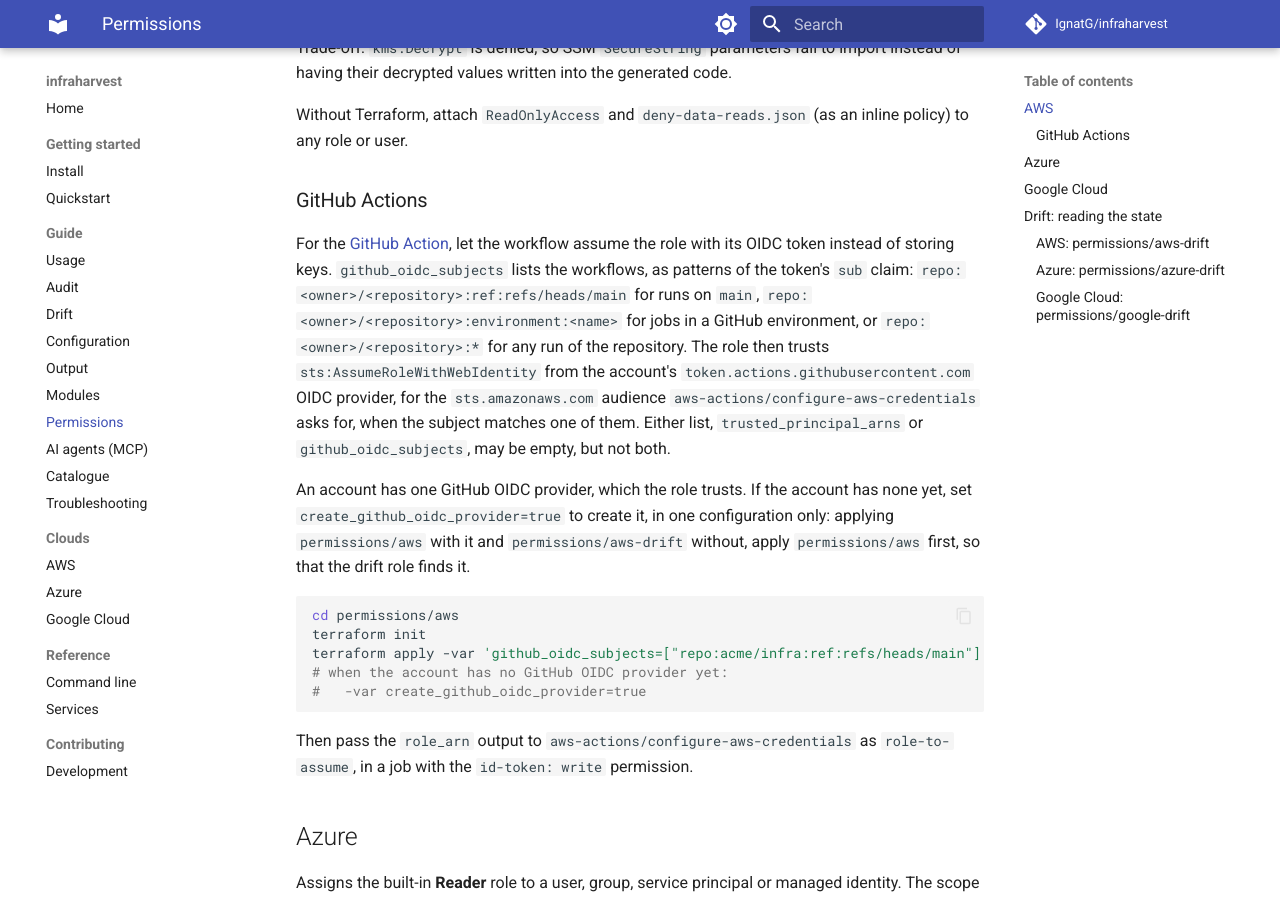
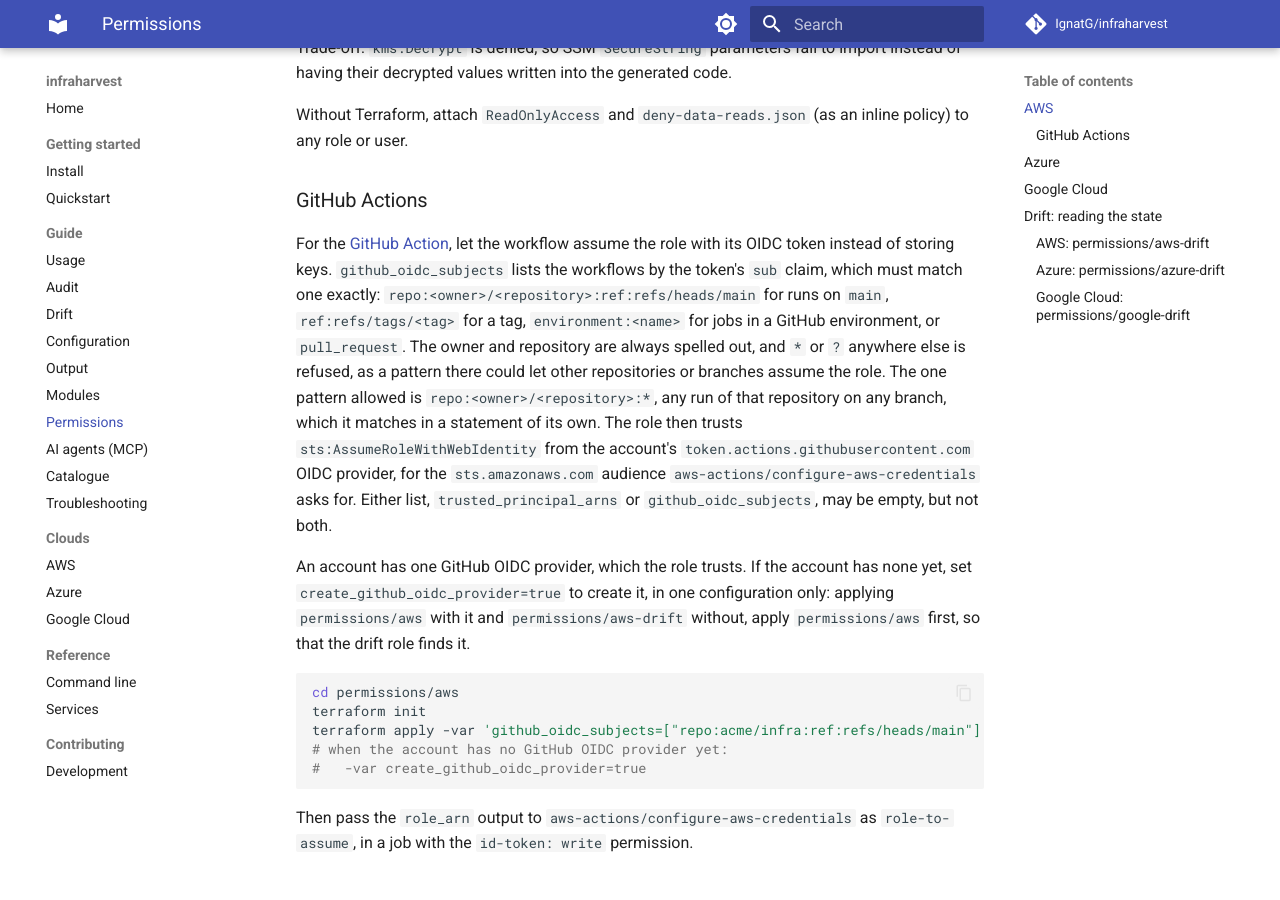
Before and after one commit to IgnatG/infraharvest, an MkDocs documentation site: the page built from docs/permissions.md, in a window 1280 px wide and 900 px high, scrolled down 989 px. Built offline with MkDocs 1.6.1 and Material for MkDocs 9.7.7, drawn with Linux system fonts in a browser that asks for light colours; comment, search, counter and statistics services are not loaded.

Commit message:
fix(permissions): match GitHub Actions subjects exactly, and refuse wildcards but a whole repository's
A subject such as repo:acme/* or repo:acme/infra:ref:refs/heads/* was matched
with StringLike, so the role trusted every repository or branch it matched.
Subjects now name the owner, the repository and a branch, tag, environment or
pull_request without * or ?, and match with StringEquals; repo:<owner>/<repo>:*
is the one pattern, matched with StringLike in a statement of its own.

```diff
--- a/docs/permissions.md
+++ b/docs/permissions.md
@@ -28,7 +28,7 @@ Without Terraform, attach `ReadOnlyAccess` and `deny-data-reads.json` (as an inl
 
 ### GitHub Actions
 
-For the [GitHub Action](https://github.com/IgnatG/infraharvest/blob/main/action/README.md), let the workflow assume the role with its OIDC token instead of storing keys. `github_oidc_subjects` lists the workflows, as patterns of the token's `sub` claim: `repo:<owner>/<repository>:ref:refs/heads/main` for runs on `main`, `repo:<owner>/<repository>:environment:<name>` for jobs in a GitHub environment, or `repo:<owner>/<repository>:*` for any run of the repository. The role then trusts `sts:AssumeRoleWithWebIdentity` from the account's `token.actions.githubusercontent.com` OIDC provider, for the `sts.amazonaws.com` audience `aws-actions/configure-aws-credentials` asks for, when the subject matches one of them. Either list, `trusted_principal_arns` or `github_oidc_subjects`, may be empty, but not both.
+For the [GitHub Action](https://github.com/IgnatG/infraharvest/blob/main/action/README.md), let the workflow assume the role with its OIDC token instead of storing keys. `github_oidc_subjects` lists the workflows by the token's `sub` claim, which must match one exactly: `repo:<owner>/<repository>:ref:refs/heads/main` for runs on `main`, `ref:refs/tags/<tag>` for a tag, `environment:<name>` for jobs in a GitHub environment, or `pull_request`. The owner and repository are always spelled out, and `*` or `?` anywhere else is refused, as a pattern there could let other repositories or branches assume the role. The one pattern allowed is `repo:<owner>/<repository>:*`, any run of that repository on any branch, which it matches in a statement of its own. The role then trusts `sts:AssumeRoleWithWebIdentity` from the account's `token.actions.githubusercontent.com` OIDC provider, for the `sts.amazonaws.com` audience `aws-actions/configure-aws-credentials` asks for. Either list, `trusted_principal_arns` or `github_oidc_subjects`, may be empty, but not both.
 
 An account has one GitHub OIDC provider, which the role trusts. If the account has none yet, set `create_github_oidc_provider=true` to create it, in one configuration only: applying `permissions/aws` with it and `permissions/aws-drift` without, apply `permissions/aws` first, so that the drift role finds it.
 
```
Also changed, not shown: 6 other files.
